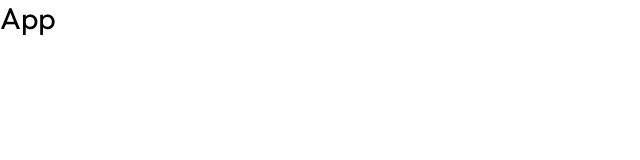
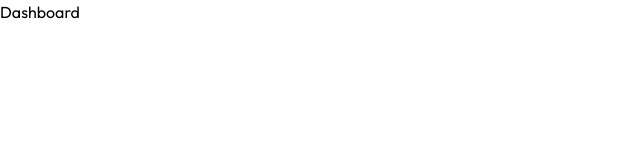
Before and after one commit to Limon00001/nebulagen-ai-saas-platform, a React (Vite) app in the folder client/: page /ai in a window 1280 px wide. Shown: the top 160 px of the page, without its empty margins (0-640 px from the left). Built offline with nearby package versions, Linux system fonts and the light colour scheme.

Commit message:
feat(client-app): routing setup

```diff
--- a/client/src/App.jsx
+++ b/client/src/App.jsx
@@ -5,9 +5,40 @@
  * @copyright 2025 monayem_hossain_limon
  */
 
+// External Imports
+import { Route, Routes } from 'react-router-dom';
+
+// Internal Imports
+import BlogTitles from './pages/BlogTitles';
+import Community from './pages/Community';
+import Dashboard from './pages/Dashboard';
+import GenerateImages from './pages/GenerateImages';
+import Home from './pages/Home';
+import Layout from './pages/Layout';
+import RemoveBackground from './pages/RemoveBackground';
+import RemoveObject from './pages/RemoveObject';
+import ReviewResume from './pages/ReviewResume';
+import WriteArticle from './pages/WriteArticle';
+
 // App Component
 const App = () => {
-  return <div className="text-3xl">App</div>;
+  return (
+    <div>
+      <Routes>
+        <Route path="/" element={<Home />} />
+        <Route path="/ai" element={<Layout />}>
+          <Route index element={<Dashboard />} />
+          <Route path="write-article" element={<WriteArticle />} />
+          <Route path="community" element={<Community />} />
+          <Route path="remove-object" element={<RemoveObject />} />
+          <Route path="remove-background" element={<RemoveBackground />} />
+          <Route path="generate-images" element={<GenerateImages />} />
+          <Route path="blog-titles" element={<BlogTitles />} />
+          <Route path="review-resume" element={<ReviewResume />} />
+        </Route>
+      </Routes>
+    </div>
+  );
 };
 
 // Export
--- a/client/src/main.jsx
+++ b/client/src/main.jsx
@@ -8,6 +8,7 @@
 // External Imports
 import { StrictMode } from 'react';
 import { createRoot } from 'react-dom/client';
+import { BrowserRouter } from 'react-router-dom';
 
 // Internal Imports
 import App from './App.jsx';
@@ -18,6 +19,8 @@ import './index.css';
 // Render App
 createRoot(document.getElementById('root')).render(
   <StrictMode>
-    <App />
+    <BrowserRouter>
+      <App />
+    </BrowserRouter>
   </StrictMode>,
 );
--- /dev/null
+++ b/client/src/pages/BlogTitles.jsx
@@ -0,0 +1,14 @@
+/**
+ * Author: Monayem Hossain Limon
+ * GitHub: https://github.com/Limon00001
+ * Date: 20 Jul, 2025
+ * @copyright 2025 monayem_hossain_limon
+ */
+
+// Blog Titles Component
+const BlogTitles = () => {
+  return <div>BlogTitles</div>;
+};
+
+// Export
+export default BlogTitles;
--- /dev/null
+++ b/client/src/pages/Community.jsx
@@ -0,0 +1,14 @@
+/**
+ * Author: Monayem Hossain Limon
+ * GitHub: https://github.com/Limon00001
+ * Date: 20 Jul, 2025
+ * @copyright 2025 monayem_hossain_limon
+ */
+
+// Community Component
+const Community = () => {
+  return <div>Community</div>;
+};
+
+// Export
+export default Community;
--- /dev/null
+++ b/client/src/pages/Dashboard.jsx
@@ -0,0 +1,14 @@
+/**
+ * Author: Monayem Hossain Limon
+ * GitHub: https://github.com/Limon00001
+ * Date: 20 Jul, 2025
+ * @copyright 2025 monayem_hossain_limon
+ */
+
+// Dashboard Component
+const Dashboard = () => {
+  return <div>Dashboard</div>;
+};
+
+// Export
+export default Dashboard;
--- /dev/null
+++ b/client/src/pages/GenerateImages.jsx
@@ -0,0 +1,14 @@
+/**
+ * Author: Monayem Hossain Limon
+ * GitHub: https://github.com/Limon00001
+ * Date: 20 Jul, 2025
+ * @copyright 2025 monayem_hossain_limon
+ */
+
+// Generate Images Component
+const GenerateImages = () => {
+  return <div>GenerateImages</div>;
+};
+
+// Export
+export default GenerateImages;
--- /dev/null
+++ b/client/src/pages/Home.jsx
@@ -0,0 +1,14 @@
+/**
+ * Author: Monayem Hossain Limon
+ * GitHub: https://github.com/Limon00001
+ * Date: 20 Jul, 2025
+ * @copyright 2025 monayem_hossain_limon
+ */
+
+// Home Component
+const Home = () => {
+  return <div>Home</div>;
+};
+
+// Export
+export default Home;
--- /dev/null
+++ b/client/src/pages/Layout.jsx
@@ -0,0 +1,21 @@
+/**
+ * Author: Monayem Hossain Limon
+ * GitHub: https://github.com/Limon00001
+ * Date: 20 Jul, 2025
+ * @copyright 2025 monayem_hossain_limon
+ */
+
+// External Imports
+import { Outlet } from 'react-router-dom';
+
+// Layout Component
+const Layout = () => {
+  return (
+    <div>
+      <Outlet />
+    </div>
+  );
+};
+
+// Export
+export default Layout;
--- /dev/null
+++ b/client/src/pages/RemoveBackground.jsx
@@ -0,0 +1,14 @@
+/**
+ * Author: Monayem Hossain Limon
+ * GitHub: https://github.com/Limon00001
+ * Date: 20 Jul, 2025
+ * @copyright 2025 monayem_hossain_limon
+ */
+
+// Remove Background Component
+const RemoveBackground = () => {
+  return <div>RemoveBackground</div>;
+};
+
+// Export
+export default RemoveBackground;
--- /dev/null
+++ b/client/src/pages/RemoveObject.jsx
@@ -0,0 +1,14 @@
+/**
+ * Author: Monayem Hossain Limon
+ * GitHub: https://github.com/Limon00001
+ * Date: 20 Jul, 2025
+ * @copyright 2025 monayem_hossain_limon
+ */
+
+// Remove Object Component
+const RemoveObject = () => {
+  return <div>RemoveObject</div>;
+};
+
+// Export
+export default RemoveObject;
--- /dev/null
+++ b/client/src/pages/ReviewResume.jsx
@@ -0,0 +1,14 @@
+/**
+ * Author: Monayem Hossain Limon
+ * GitHub: https://github.com/Limon00001
+ * Date: 20 Jul, 2025
+ * @copyright 2025 monayem_hossain_limon
+ */
+
+// Review Resume
+const ReviewResume = () => {
+  return <div>RevewResume</div>;
+};
+
+// Export
+export default ReviewResume;
--- /dev/null
+++ b/client/src/pages/WriteArticle.jsx
@@ -0,0 +1,14 @@
+/**
+ * Author: Monayem Hossain Limon
+ * GitHub: https://github.com/Limon00001
+ * Date: 20 Jul, 2025
+ * @copyright 2025 monayem_hossain_limon
+ */
+
+// Write Article Component
+const WriteArticle = () => {
+  return <div>WriteArticle</div>;
+};
+
+// Export
+export default WriteArticle;
```
